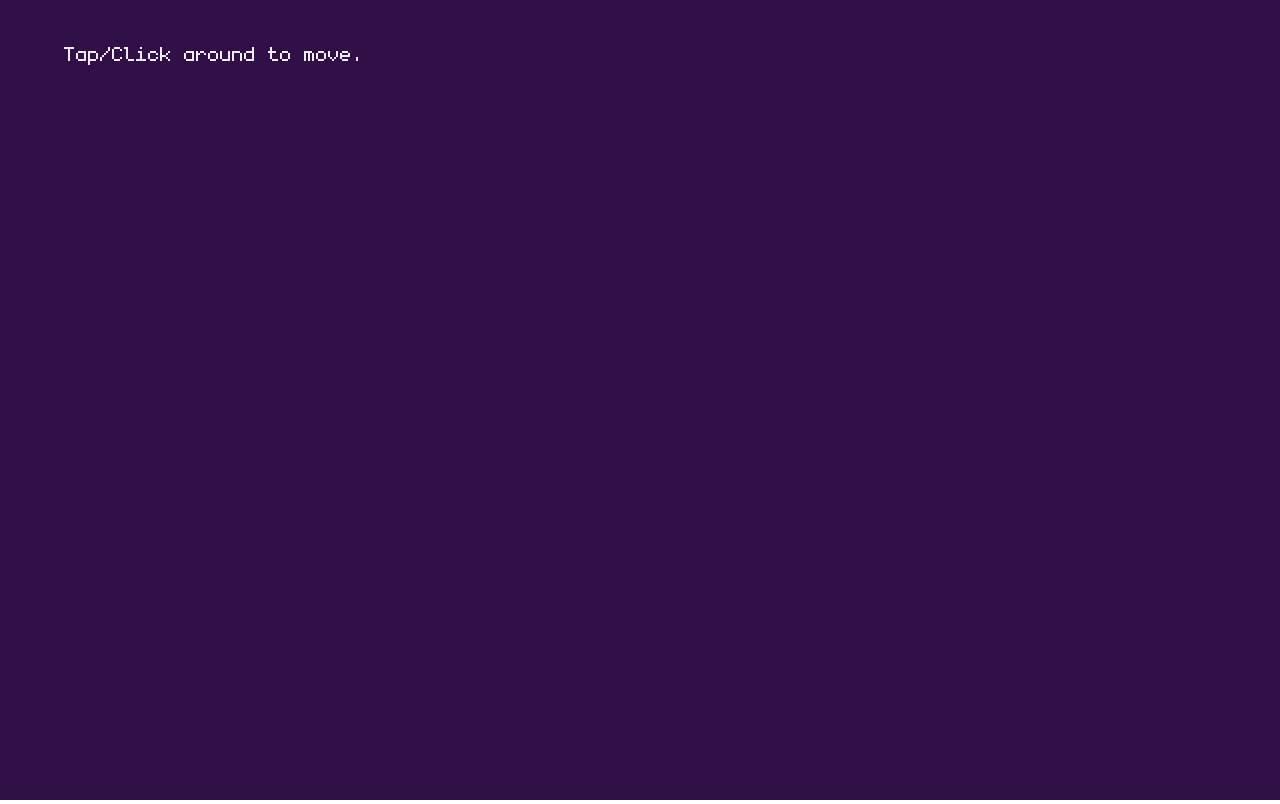
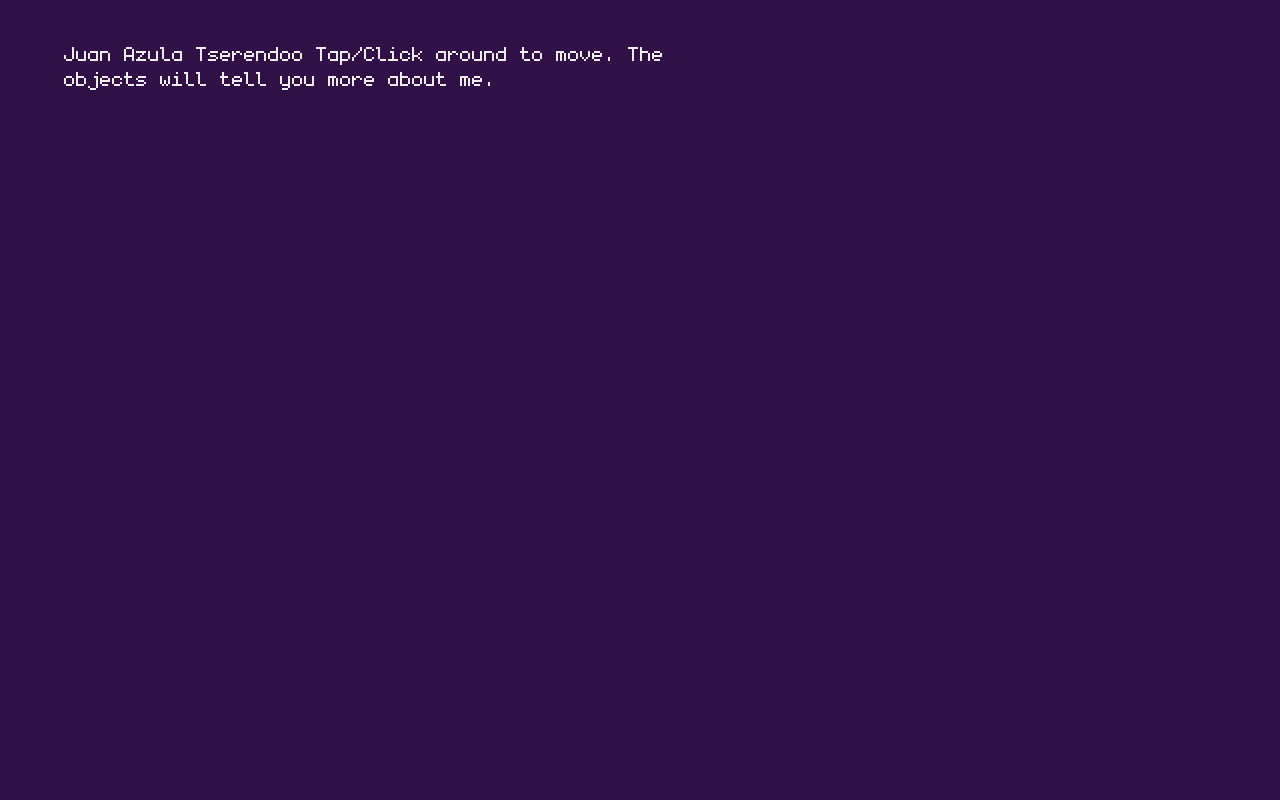
Before and after one commit to JuanAzula/My-portfolio, a website: page dist/index.html in a window 1280 px wide. Drawn offline with Linux system fonts and the light colour scheme; no server answers; animation ran at ten frames a second; files whose address does not match are found by name.

Commit message:
update dist

```diff
--- a/dist/assets/index-H8MVLUIZ.css
+++ /dev/null
@@ -1 +0,0 @@
-@font-face{font-family:monogram;src:url(monogram.ttf)}body{font-family:monogram,monospace;font-size:2rem;overflow:hidden}#app{width:100%;height:100%;position:relative}#textbox{position:absolute;left:10%;right:10%;bottom:2vh;min-height:10vh;background:#fff;border-radius:3px;outline-style:solid;padding:1rem;display:flex;flex-direction:column;flex-wrap:wrap;justify-content:flex-start;align-items:flex-start;word-spacing:.2rem;filter:drop-shadow(0 0 .75rem rgb(112,112,112))}.ui-text{margin:0;-webkit-user-select:none;user-select:none}.ui-close-btn{font-family:monogram,monospace;border-style:none;border-radius:3px;padding:1rem;font-size:inherit}.btn-container{align-self:flex-end;margin-top:1rem}.note{position:absolute;left:5%;top:1vh;display:flex;flex-direction:column;color:#eee}
--- /dev/null
+++ b/dist/assets/index-Y5OMeQ65.css
@@ -0,0 +1 @@
+@font-face{font-family:monogram;src:url(monogram.ttf)}body{font-family:monogram,monospace;font-size:2rem;overflow:hidden}#app{width:100%;height:100%;position:relative}#textbox{position:absolute;left:10%;right:10%;bottom:2vh;min-height:10vh;background:#fff;border-radius:3px;outline-style:solid;padding:1rem;display:flex;flex-direction:column;flex-wrap:wrap;justify-content:flex-start;align-items:flex-start;word-spacing:.2rem;filter:drop-shadow(0 0 .75rem rgb(112,112,112))}.ui-text{margin:0;-webkit-user-select:none;user-select:none;width:100%}.ui-close-btn{font-family:monogram,monospace;border-style:none;border-radius:3px;padding:1rem;font-size:inherit}.btn-container{align-self:flex-end;margin-top:1rem}.note{position:absolute;left:5%;top:1vh;width:50%;display:flex;flex-direction:column;color:#eee}@media screen and (max-width: 600px){.note{width:100%}.ui-text{font-size:1.2rem}}
--- a/dist/index.html
+++ b/dist/index.html
@@ -6,15 +6,18 @@
   <link rel="icon" type="image/svg+xml" href="./portfolio.svg" />
   <meta name="viewport" content="width=device-width, initial-scale=1.0" />
   <title>Juan Azula</title>
-  <script type="module" crossorigin src="./assets/index-CCQLjW_I.js"></script>
-  <link rel="stylesheet" crossorigin href="./assets/index-H8MVLUIZ.css">
+  <script type="module" crossorigin src="./assets/index-vkHeB6UJ.js"></script>
+  <link rel="stylesheet" crossorigin href="./assets/index-Y5OMeQ65.css">
 </head>
 
 <body>
   <div id="app">
     <div>
-      <p class="note">Tap/Click around to move.
-        <!-- The objects will tell you more about me -->
+      <p class="note">
+        Juan Azula Tserendoo
+        Tap/Click around to move.
+        <!-- Jump to the next line -->
+        The objects will tell you more about me.
       </p>
       <!-- <p class="note">The objects are clickable and will tell you more about me</p> -->
 
```
Also changed, not shown: dist/assets/index-vkHeB6UJ.js (renamed from dist/assets/index-CCQLjW_I.js).
